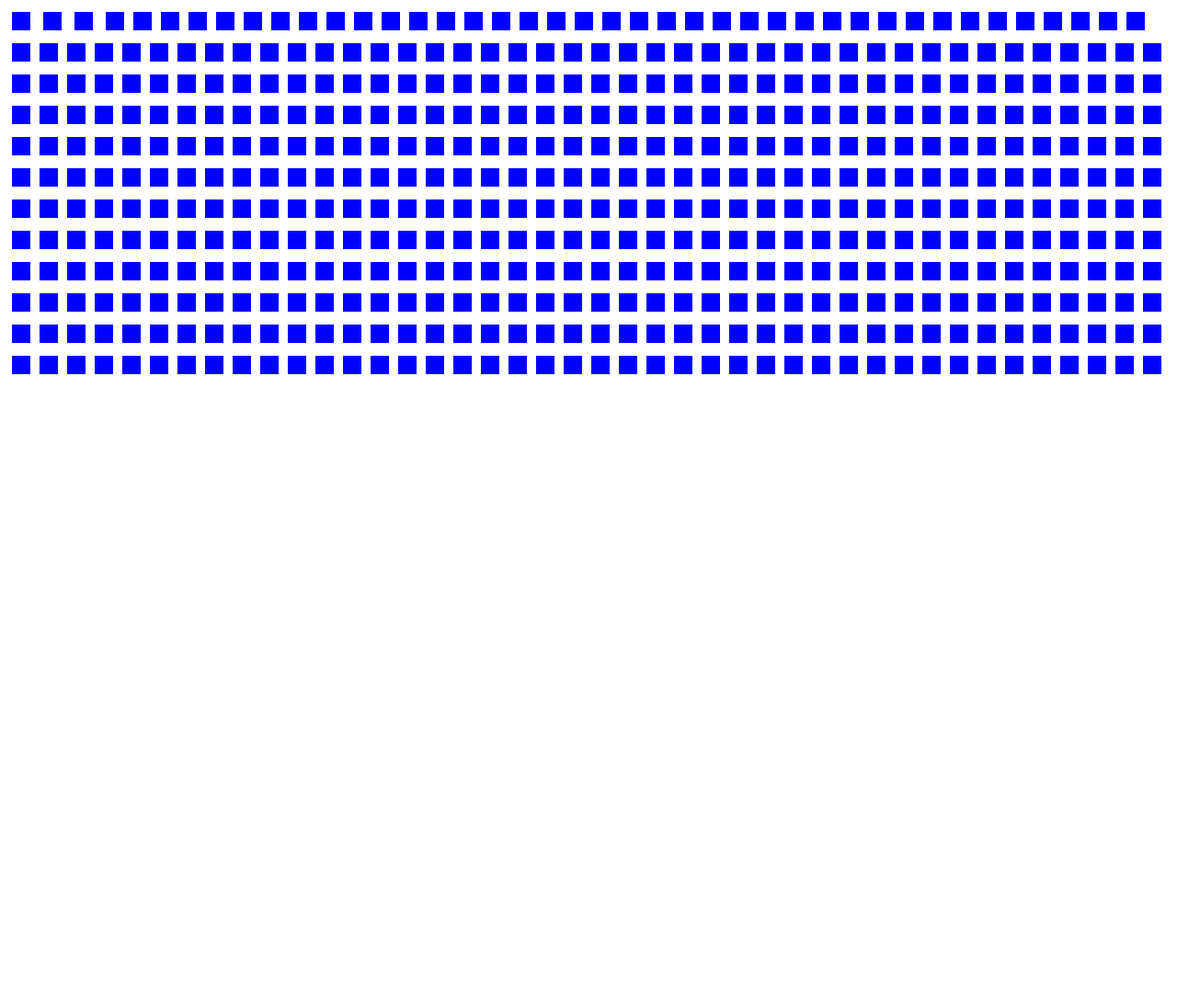
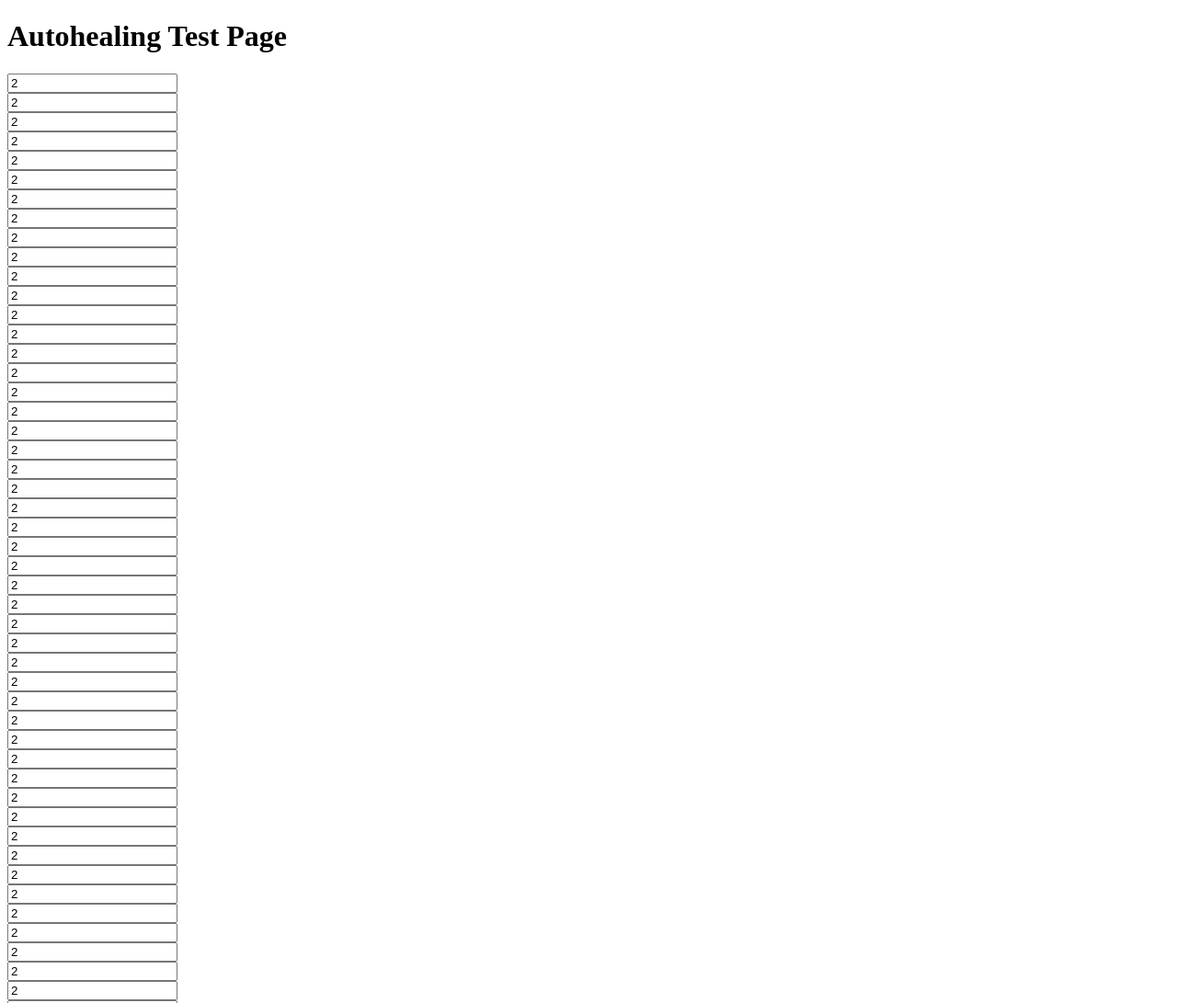
Before and after one commit to girishkadambari/girishkadambari.github.io, a plain HTML site: page index.html in a window 1280 px wide. Shown: the top 1091 px of the page at 92% size. Before the commit the page ends 800 px from the top, so only its background shows below. Drawn offline with Linux system fonts and the light colour scheme.

Commit message:
Update index.html

```diff
--- a/index.html
+++ b/index.html
@@ -1,32 +1,45 @@
 <!DOCTYPE html>
-<html>
+<html lang="en">
 <head>
-	<title>Auto Heal Test Page</title>
-	<script>
-		window.onload = function() {
-			var container = document.getElementsByClassName("container")[0];
-			for (var i = 0; i < 500; i++) {
-				var box = document.createElement("div");
-				box.classList.add("box");
-				container.appendChild(box);
-			}
-		}
-	</script>
-	<style>
-		.box {
-			display: inline-block;
-			width: 20px;
-			height: 20px;
-			background-color: blue;
-			margin: 5px;
-		}
-	</style>
+  <meta charset="UTF-8">
+  <title>Autohealing Test Page</title>
 </head>
 <body>
-	<div class="container">
-		<div class="box"></div>
-		<div class="box"></div>
-		<div class="box"></div>
-	</div>
+  <div id="parent">
+    <h1 class="title">Autohealing Test Page</h1>
+    <input type="text" id="typeahead-input-1" name="" role="searchbox" class="form-control qa-input-search-address" value="2" checked="false" aria-label="Rechercher quelque chose…" placeholder="Rechercher quelque chose…" aria-controls="result-list-1" data-v-cf5e74="" aria-multiline="false" aria-autocomplete="list" aria-activedescendant="selected-option-1">
+  </div>
+
+  <script>
+    const parent = document.getElementById("parent");
+    let prev = parent.lastElementChild;
+
+    for (let i = 1; i <= 300; i++) {
+      const element = document.createElement("div");
+      element.classList.add("sibling");
+      element.classList.add(`sibling-${i}`);
+
+      const input = document.createElement("input");
+      input.type = "text";
+      input.id = `typeahead-input-${i+1}`;
+      input.name = "";
+      input.role = "searchbox";
+      input.classList.add("form-control");
+      input.classList.add("qa-input-search-address");
+      input.value = "2";
+      input.checked = false;
+      input.setAttribute("aria-label", "Rechercher quelque chose…");
+      input.setAttribute("placeholder", "Rechercher quelque chose…");
+      input.setAttribute("aria-controls", `result-list-${i+1}`);
+      input.setAttribute("data-v-cf5e74", "");
+      input.setAttribute("aria-multiline", "false");
+      input.setAttribute("aria-autocomplete", "list");
+      input.setAttribute("aria-activedescendant", `selected-option-${i+1}`);
+
+      element.appendChild(input);
+      parent.insertBefore(element, prev);
+      prev = element;
+    }
+  </script>
 </body>
 </html>
```
